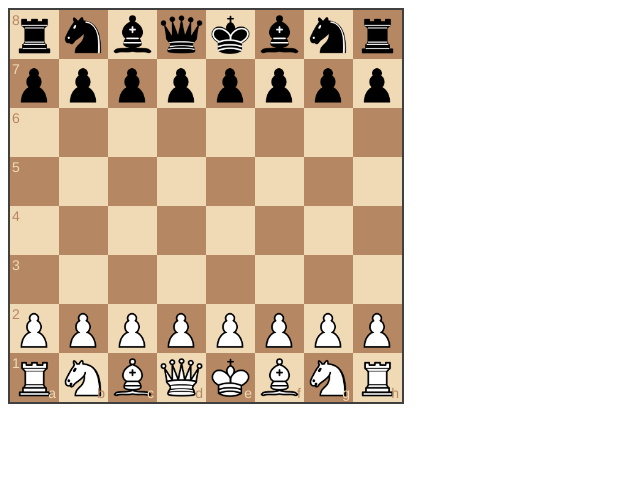
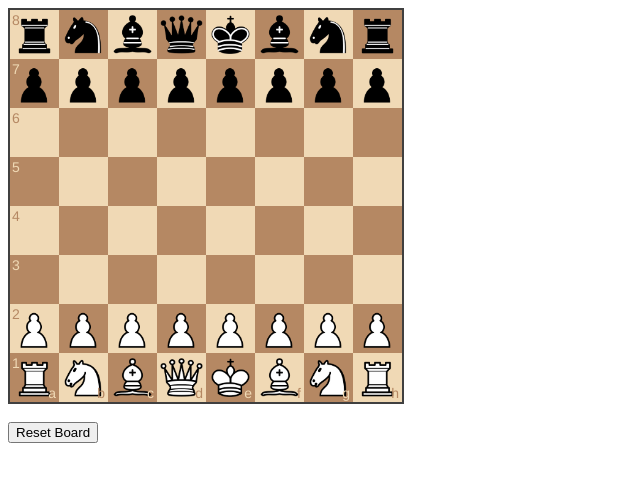
Before and after one commit to chuck21619/chessDocker, a website: page index.html in a window 1280 px wide. Shown: the whole page, without its empty margins (0-640 px from the left). Drawn offline with nearby package versions, Linux system fonts and the light colour scheme.

```diff
--- a/index.html
+++ b/index.html
@@ -13,6 +13,8 @@
 
 <body onload="onLoad();">
     <div id="myBoard" style="width: 400px"></div>
+    <br>
+    <button id="resetBoard">Reset Board</button>
     <p id="output"></p>
 </body>
 
--- a/myLibrary.js
+++ b/myLibrary.js
@@ -43,11 +43,12 @@
     };
 
     board = Chessboard('myBoard', config);
-    document.getElementById("myButton").onclick = sendPosition;
-    document.getElementById("gimmeNewPosition").onclick = gimmeNewPosition;
+    document.getElementById("resetBoard").onclick = resetBoard;
+}
 
-    document.getElementById("setRuyLopezBtn").onclick = setRuyLopezPosition;
-    document.getElementById("setStartBtn").onclick = board.start;
+function resetBoard() {
+    board.start();
+    updateOutputMessage("");
 }
 
 function sendPosition(fenString) {
```
Also changed, not shown: 1 other file.
